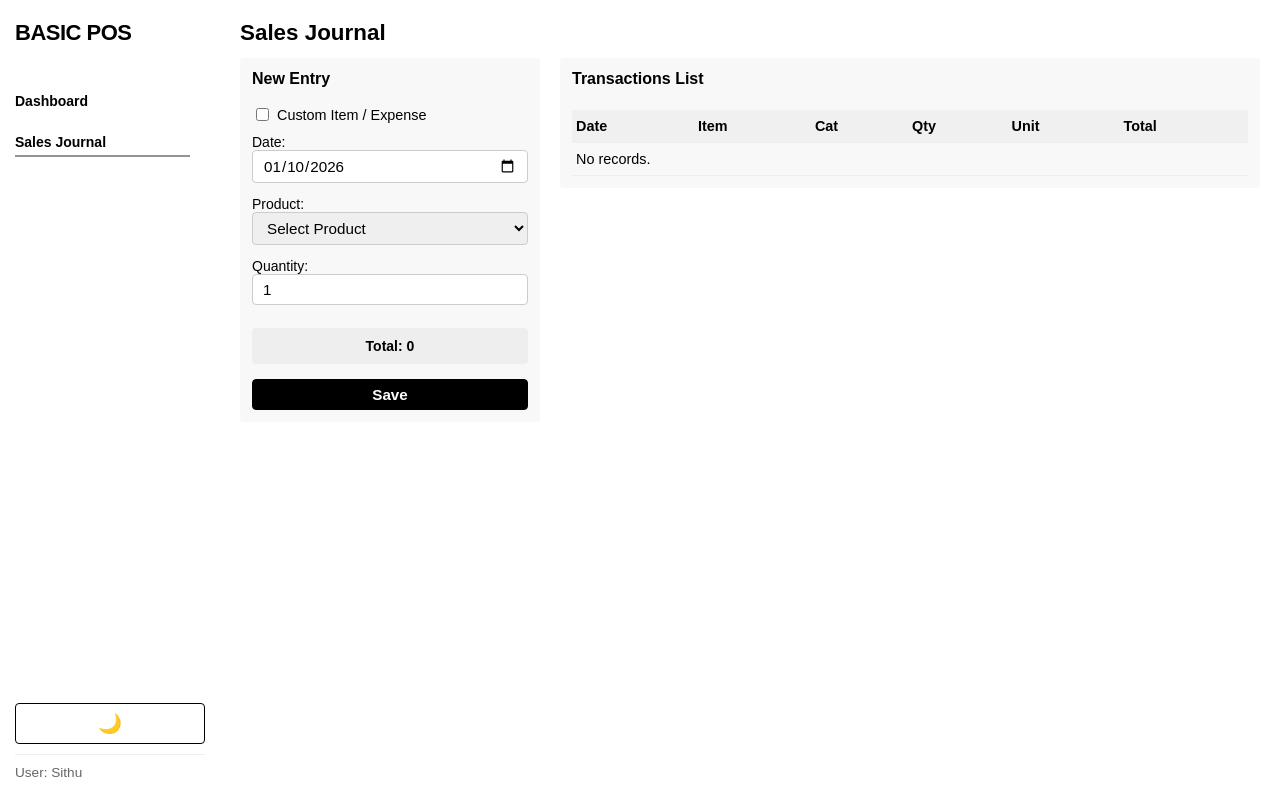
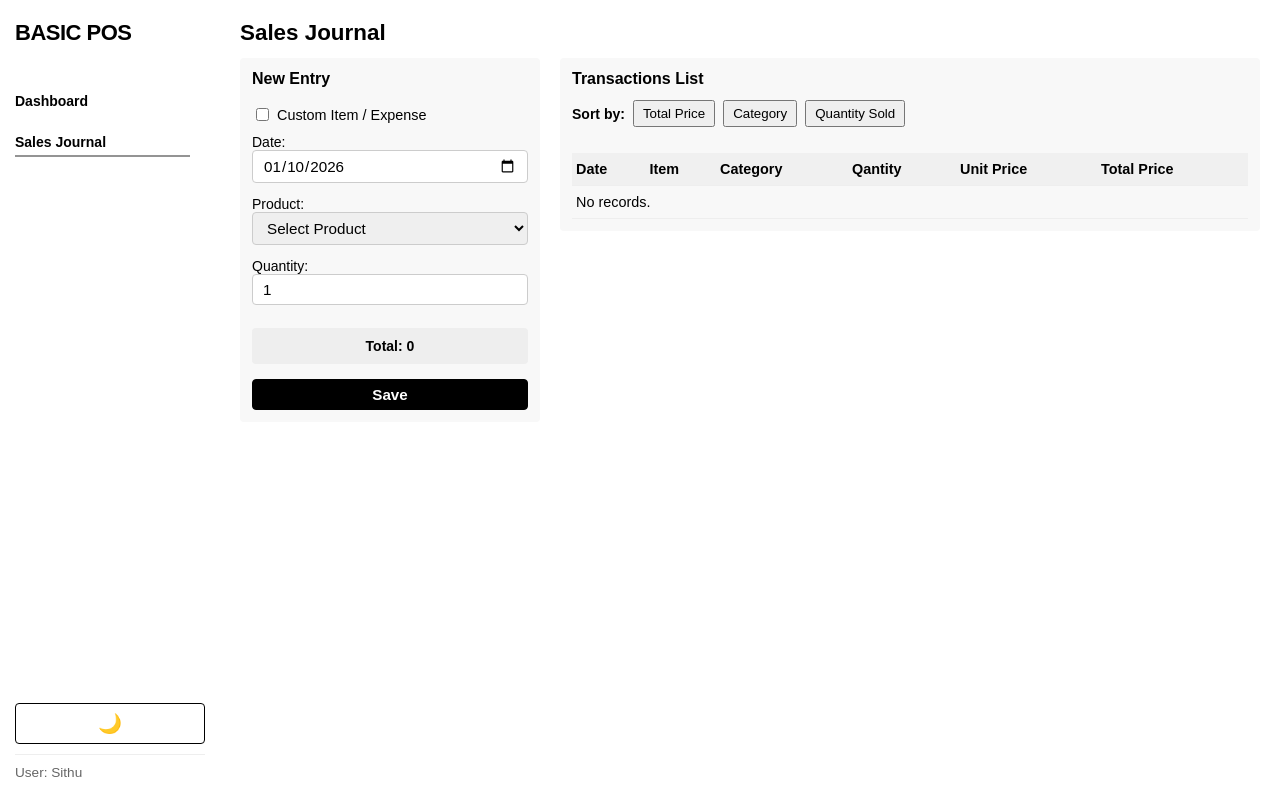
Before and after one commit to AungThuraHein-Nov03/basic-pos, a React (Vite) app: page /#/journal in a window 1280 px wide. Built offline with nearby package versions, Linux system fonts and the light colour scheme.

Commit message:
Sort button, titles, version changes

```diff
--- a/src/components/SalesJournal.jsx
+++ b/src/components/SalesJournal.jsx
@@ -21,6 +21,45 @@ const SalesJournal = () => {
 
     const unitPrice = formData.isCustom ? formData.customPrice : (selectedProduct?.unitPrice || 0);
     const totalPrice = unitPrice * formData.quantity;
+
+
+    const [sortConfig, setSortConfig] = useState({ key: null, direction: 'descending' });
+
+
+    const sortedTransactions = useMemo(() => {
+        let sortableItems = [...transactions];
+        if (sortConfig.key) {
+            sortableItems.sort((a, b) => {
+                let valueA = a[sortConfig.key];
+                let valueB = b[sortConfig.key];
+                if (typeof valueA === 'string') valueA = valueA.toLowerCase();
+                if (typeof valueB === 'string') valueB = valueB.toLowerCase();
+                if (valueA < valueB) {
+                    return sortConfig.direction === 'ascending' ? -1 : 1;
+                }
+                if (valueA > valueB) {
+                    return sortConfig.direction === 'ascending' ? 1 : -1;
+                }
+                return 0;
+            });
+        }
+        return sortableItems;
+    }, [transactions, sortConfig]);
+
+    const handleSort = (key) => {
+        let direction = 'ascending';
+        if (sortConfig.key === key && sortConfig.direction === 'ascending') {
+            direction = 'descending';
+        }
+        setSortConfig({ key, direction });
+    };
+
+    const getSortIndicator = (key) => {
+        if (sortConfig.key === key) {
+            return sortConfig.direction === 'ascending' ? ' ↑' : ' ↓';
+        }
+        return '';
+    };
 
     const handleInputChange = (e) => {
         const { name, value, type, checked } = e.target;
@@ -182,23 +221,49 @@ const SalesJournal = () => {
                 <div className="journal-list">
                     <div className="card">
                         <h3>Transactions List</h3>
+
+                        <div style={{ marginBottom: '1rem', display: 'flex', gap: '8px', alignItems: 'center', flexWrap: 'wrap' }}>
+                            <strong>Sort by:</strong>
+                            <button
+                                type="button"
+                                onClick={() => handleSort('totalPrice')}
+                                style={{ padding: '4px 8px', cursor: 'pointer' }}
+                            >
+                                Total Price{getSortIndicator('totalPrice')}
+                            </button>
+                            <button
+                                type="button"
+                                onClick={() => handleSort('category')}
+                                style={{ padding: '4px 8px', cursor: 'pointer' }}
+                            >
+                                Category{getSortIndicator('category')}
+                            </button>
+                            <button
+                                type="button"
+                                onClick={() => handleSort('quantity')}
+                                style={{ padding: '4px 8px', cursor: 'pointer' }}
+                            >
+                                Quantity Sold{getSortIndicator('quantity')}
+                            </button>
+                        </div>
+
                         <div className="journal-table-container">
                             <table>
                                 <thead>
                                     <tr>
                                         <th>Date</th>
                                         <th>Item</th>
-                                        <th>Cat</th>
-                                        <th>Qty</th>
-                                        <th>Unit</th>
-                                        <th>Total</th>
+                                        <th>Category</th>
+                                        <th>Qantity</th>
+                                        <th>Unit Price</th>
+                                        <th>Total Price</th>
                                     </tr>
                                 </thead>
                                 <tbody>
-                                    {transactions.length === 0 ? (
+                                    {sortedTransactions.length === 0 ? (
                                         <tr><td colSpan="6">No records.</td></tr>
                                     ) : (
-                                        transactions.map((t) => (
+                                        sortedTransactions.map((t) => (
                                             <tr key={t.id}>
                                                 <td>{t.date}</td>
                                                 <td>
```
Also changed, not shown: package.json (line endings or trailing spaces), 1 other file (tests, documents, lock files or other folders).
